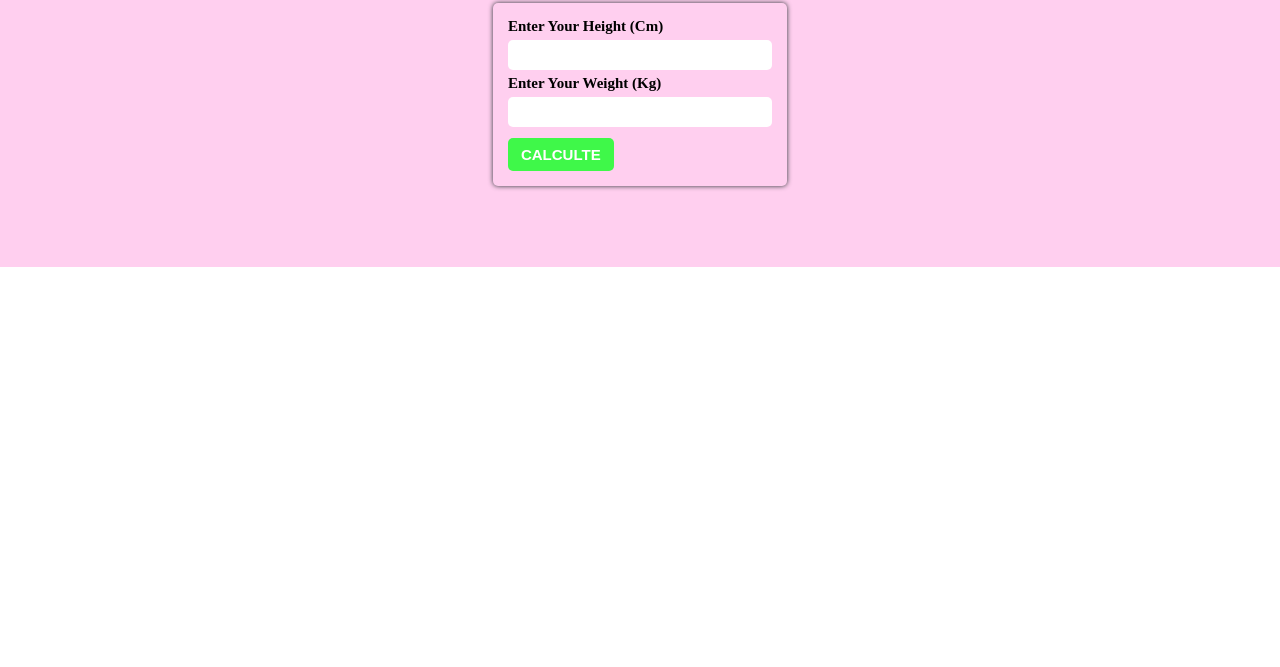
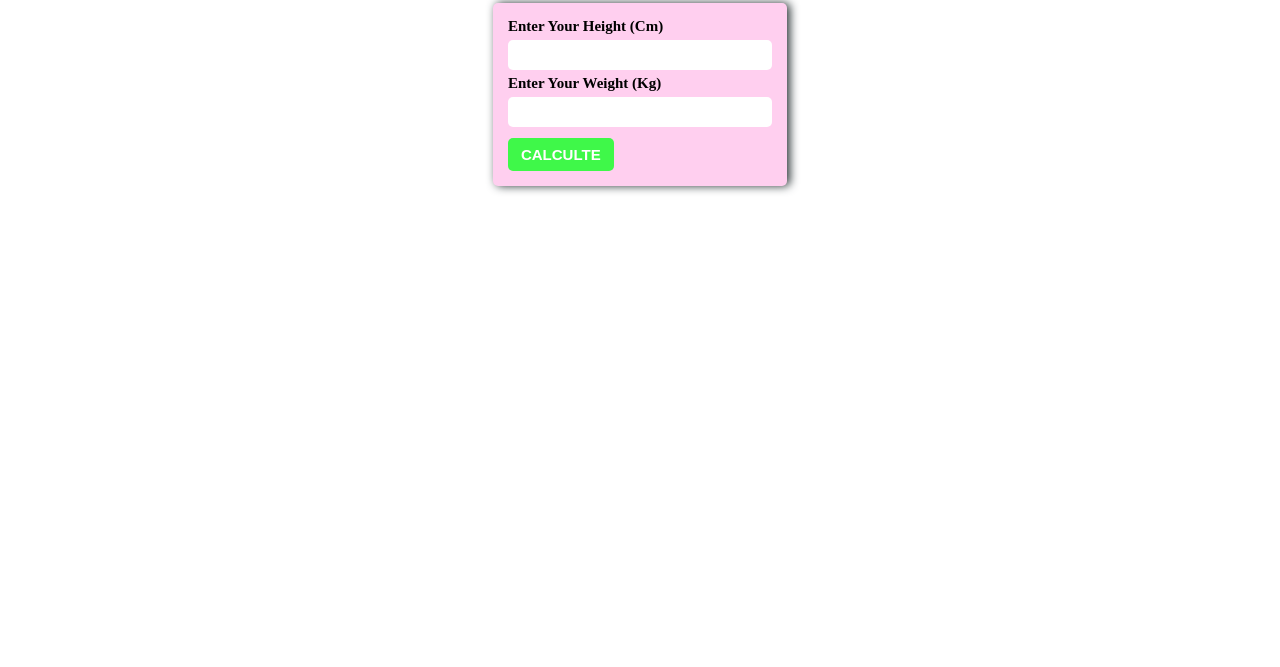
Before and after one commit to moha-salad64/BMI, a plain HTML site: page index.html in a window 1280 px wide. Shown: the part 133-800 px from the top of the page. Drawn offline with Linux system fonts and the light colour scheme.

Commit message:
style changes

```diff
--- a/style.css
+++ b/style.css
@@ -9,8 +9,7 @@
     justify-content: center;
     align-items: center;
     height: 50vh;
-    width: 50wh;
-    background-color: #FFCFEF;
+
 }
 
 .sub-container{
@@ -18,9 +17,10 @@
     flex-direction: column;
     margin-top: 18px;
     position: relative;
-    box-shadow: 0px 0px 5px #2A3335;
+    box-shadow: 3px 0px 10px #2A3335;
     padding: 15px;
     border-radius: 5px;
+      background-color: #FFCFEF;
 }
 
 .sub-container input{
```
